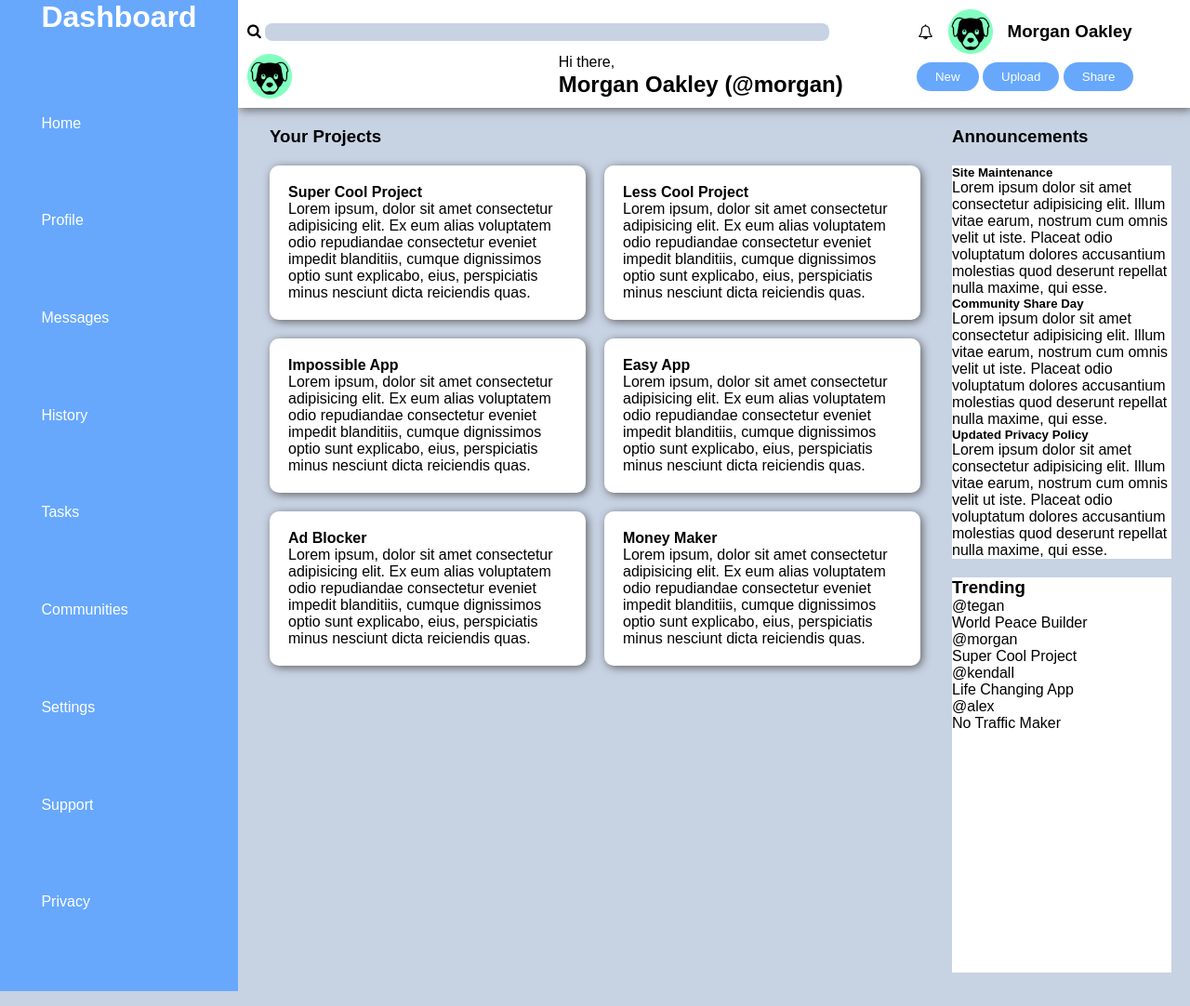
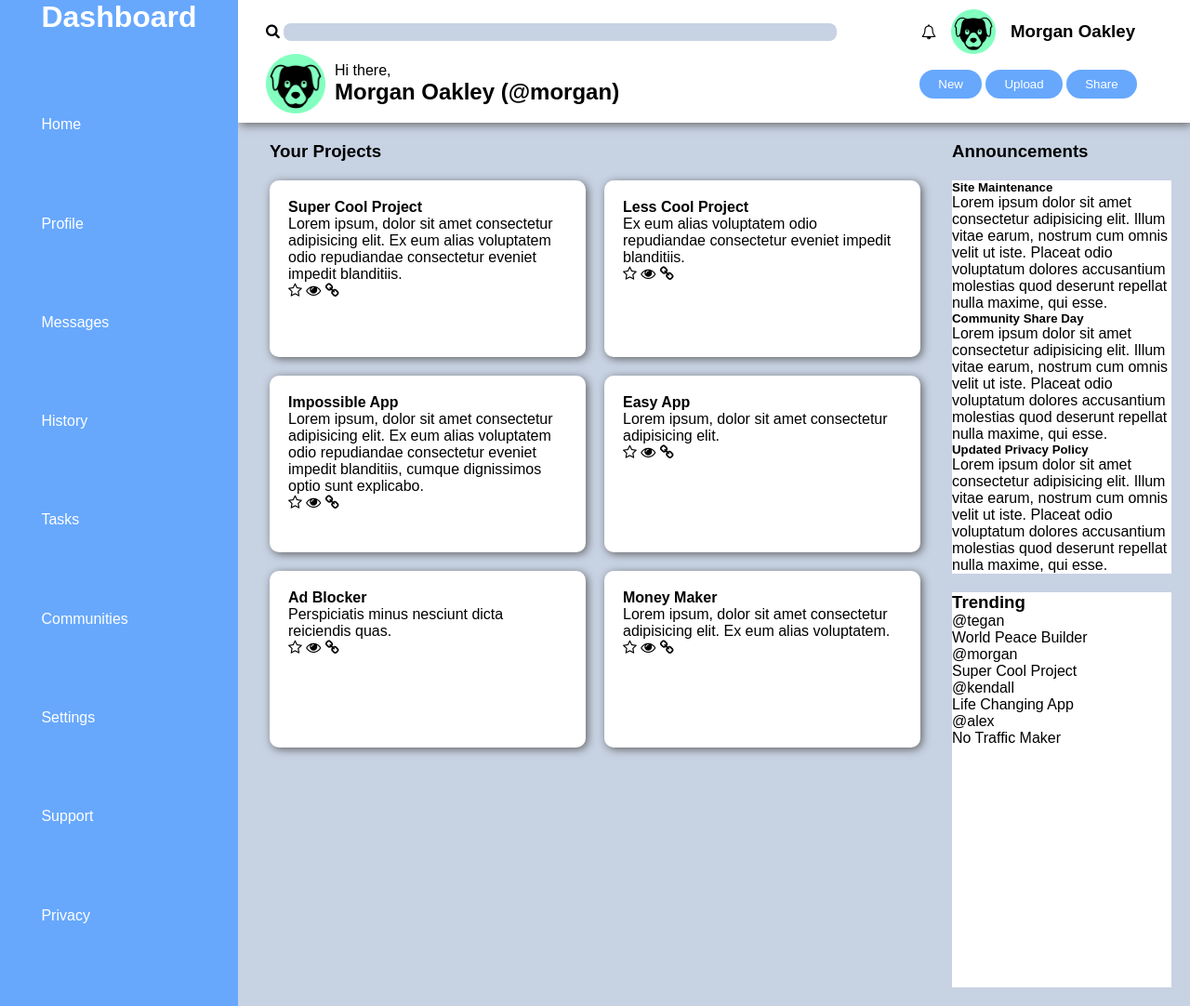
Before and after one commit to thomasxcarney/Admin-dashboard, a plain HTML site: page index.html in a window 1280 px wide. Shown: the whole page at 93% size. Drawn offline with Linux system fonts and the light colour scheme.

Commit message:
Add icons to project cards
Added icons to all the project cards, but they still need to be laid out
 properly.

```diff
--- a/index.html
+++ b/index.html
@@ -50,50 +50,58 @@
                 <div class="card">
                     <h4>Super Cool Project</h4>
                     <p>Lorem ipsum, dolor sit amet consectetur adipisicing elit. Ex eum alias voluptatem odio repudiandae consectetur
-                        eveniet impedit blanditiis, cumque dignissimos optio sunt explicabo, eius, perspiciatis minus nesciunt dicta
-                        reiciendis quas.
-                    </p>
-                    <div class="icons"></div>
+                        eveniet impedit blanditiis.</p>
+                    <div class="icons">
+                        <i class="fa fa-star-o" aria-hidden="true"></i>
+                        <i class="fa fa-eye" aria-hidden="true"></i>
+                        <i class="fa fa-link" aria-hidden="true"></i>
+                    </div>
                 </div>
                 <div class="card">
                     <h4>Less Cool Project</h4>
-                    <p>Lorem ipsum, dolor sit amet consectetur adipisicing elit. Ex eum alias voluptatem odio repudiandae consectetur
-                        eveniet impedit blanditiis, cumque dignissimos optio sunt explicabo, eius, perspiciatis minus nesciunt dicta
-                        reiciendis quas.
-                    </p>
-                    <div class="icons"></div>
+                    <p>Ex eum alias voluptatem odio repudiandae consectetur eveniet impedit blanditiis.</p>
+                    <div class="icons">
+                        <i class="fa fa-star-o" aria-hidden="true"></i>
+                        <i class="fa fa-eye" aria-hidden="true"></i>
+                        <i class="fa fa-link" aria-hidden="true"></i>
+                    </div>
                 </div>
                 <div class="card">
                     <h4>Impossible App</h4>
                     <p>Lorem ipsum, dolor sit amet consectetur adipisicing elit. Ex eum alias voluptatem odio repudiandae consectetur
-                        eveniet impedit blanditiis, cumque dignissimos optio sunt explicabo, eius, perspiciatis minus nesciunt dicta
-                        reiciendis quas.
-                    </p>
-                    <div class="icons"></div>
+                        eveniet impedit blanditiis, cumque dignissimos optio sunt explicabo.</p>
+                        <div class="icons">
+                            <i class="fa fa-star-o" aria-hidden="true"></i>
+                            <i class="fa fa-eye" aria-hidden="true"></i>
+                            <i class="fa fa-link" aria-hidden="true"></i>
+                        </div>
                 </div>
                 <div class="card">
                     <h4>Easy App</h4>
-                    <p>Lorem ipsum, dolor sit amet consectetur adipisicing elit. Ex eum alias voluptatem odio repudiandae consectetur
-                        eveniet impedit blanditiis, cumque dignissimos optio sunt explicabo, eius, perspiciatis minus nesciunt dicta
-                        reiciendis quas.
-                    </p>
-                    <div class="icons"></div>
+                    <p>Lorem ipsum, dolor sit amet consectetur adipisicing elit.</p>
+                    <div class="icons">
+                        <i class="fa fa-star-o" aria-hidden="true"></i>
+                        <i class="fa fa-eye" aria-hidden="true"></i>
+                        <i class="fa fa-link" aria-hidden="true"></i>
+                    </div>
                 </div>
                 <div class="card">
                     <h4>Ad Blocker</h4>
-                    <p>Lorem ipsum, dolor sit amet consectetur adipisicing elit. Ex eum alias voluptatem odio repudiandae consectetur
-                     eveniet impedit blanditiis, cumque dignissimos optio sunt explicabo, eius, perspiciatis minus nesciunt dicta
-                        reiciendis quas.
-                    </p>
-                    <div class="icons"></div>
+                    <p>Perspiciatis minus nesciunt dicta reiciendis quas.</p>
+                    <div class="icons">
+                        <i class="fa fa-star-o" aria-hidden="true"></i>
+                        <i class="fa fa-eye" aria-hidden="true"></i>
+                        <i class="fa fa-link" aria-hidden="true"></i>
+                    </div>
                 </div>
                 <div class="card">
                     <h4>Money Maker</h4>
-                    <p>Lorem ipsum, dolor sit amet consectetur adipisicing elit. Ex eum alias voluptatem odio repudiandae consectetur
-                        eveniet impedit blanditiis, cumque dignissimos optio sunt explicabo, eius, perspiciatis minus nesciunt dicta
-                        reiciendis quas.
-                    </p>
-                    <div class="icons"></div>
+                    <p>Lorem ipsum, dolor sit amet consectetur adipisicing elit. Ex eum alias voluptatem.</p>
+                    <div class="icons">
+                        <i class="fa fa-star-o" aria-hidden="true"></i>
+                        <i class="fa fa-eye" aria-hidden="true"></i>
+                        <i class="fa fa-link" aria-hidden="true"></i>
+                    </div>
                 </div>
             </div>
         </div>
--- a/styles.css
+++ b/styles.css
@@ -64,6 +64,7 @@ body {
     box-shadow: 2px 2px 10px rgb(99, 99, 99);
     background-color: white;
     padding: 10px;
+    padding-left: 30px;
     align-items: center;
 }
 
@@ -110,11 +111,12 @@ body {
 
 .greeting {
     display: grid;
-    grid-template-columns: 1fr 1fr;
+    grid-template-columns: min-content 1fr;
+    gap: 0 10px;
 }
 
 .greeting img {
-    width: 3rem;
+    width: 4rem;
     height: auto;
     grid-row: 1 / 3;
 }
@@ -124,9 +126,14 @@ body {
     grid-column: 2;
 }
 
+.greeting p {
+    align-self: end;
+}
+
 .card {
     background-color: white;
     width: 300px;
+    height: 150px;
     padding: 20px;
     border-radius: 10px;
     box-shadow: 2px 2px 10px rgb(99, 99, 99);
```
